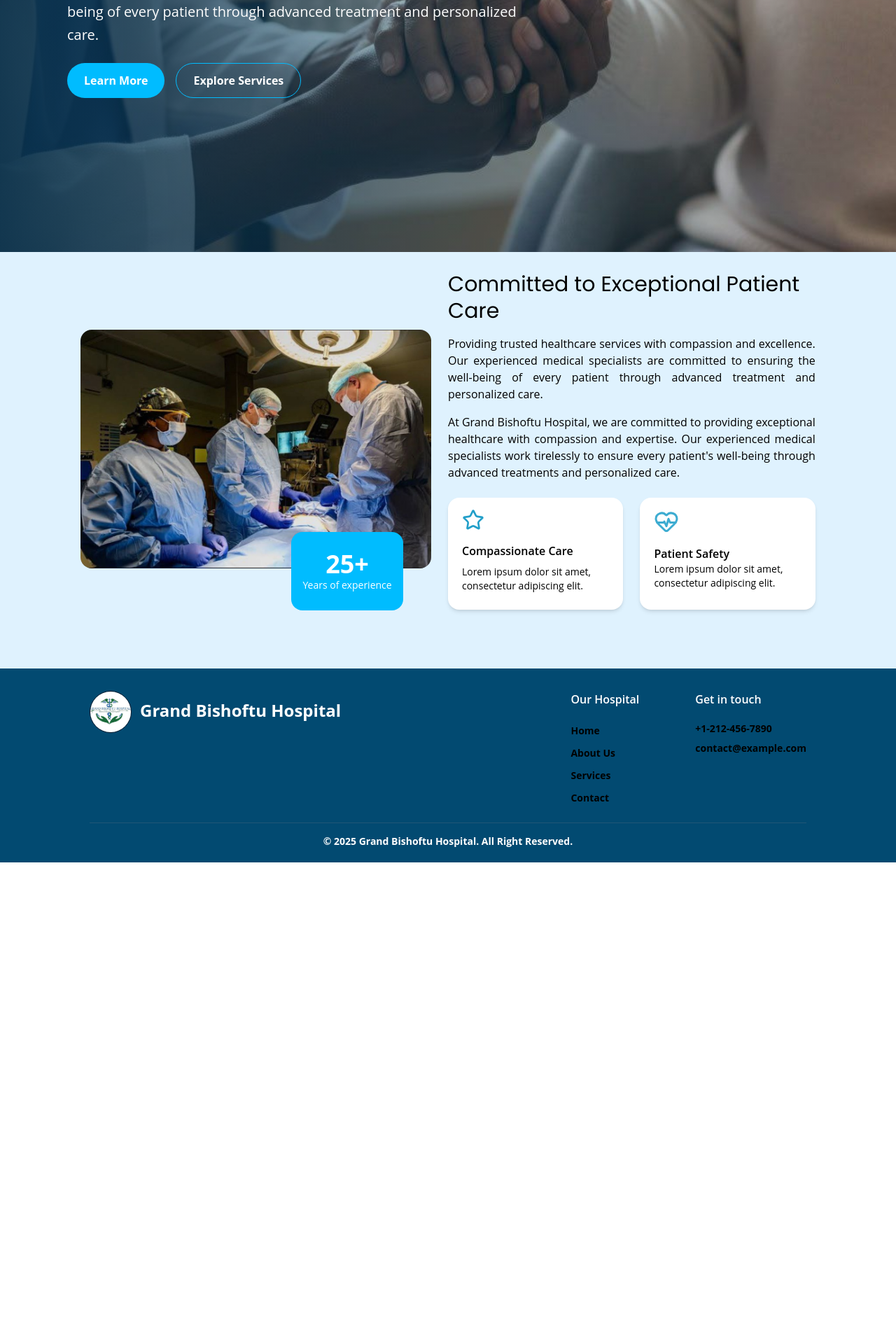
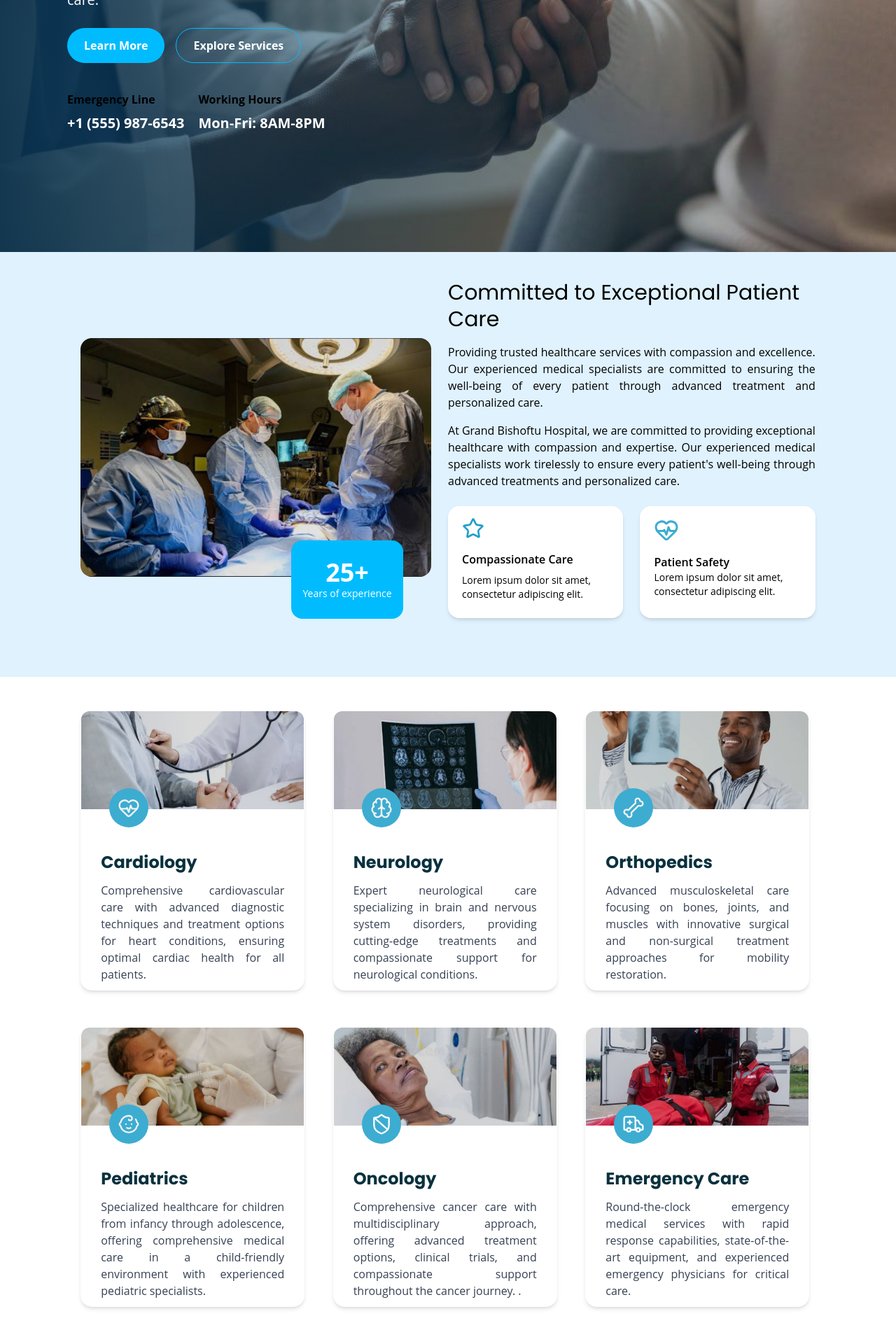
Before and after one commit to Tsedniya/Grand_Bishoftu_Hospital, a React (Vite) app in the folder myapp/: page / in a window 1280 px wide. Shown: the part 440-2360 px from the top of the page at 70% size. Before the commit the page ends 1672 px from the top, so only its background shows below. Built offline with nearby package versions, Linux system fonts and the light colour scheme.

Commit message:
frontend:info

```diff
--- a/myapp/src/components/Departements.jsx
+++ b/myapp/src/components/Departements.jsx
@@ -15,7 +15,7 @@ import cancer from '../assets/cancer.jpg'
 const Departements = () => {
   return (
 
-   <div className=" grid sm:grid-cols-1 md:grid-cols-2 lg:grid-cols-3 my-12 px-4 sm:px-[5vw] md:px-[7vw] lg:px-[9vw] ">
+   <div className=" grid sm:grid-cols-1 md:grid-cols-2 lg:grid-cols-3  gap-8 my-12 px-4 sm:px-[5vw] md:px-[7vw] lg:px-[9vw] ">
 
 
     <div className='relative bg-white border w-80 h-100 rounded-2xl border-white mb-5 transition-transform duration-300 hover:scale-105 shadow-md'>
--- a/myapp/src/components/Hero.jsx
+++ b/myapp/src/components/Hero.jsx
@@ -38,6 +38,17 @@ const Hero = () => {
               Explore Services
             </button>
           </div>
+
+          <div className="flex flex-col sm:flex-row gap-5 mt-10">
+            <div className="text-left">
+              <p className="text-black font-bold">Emergency Line</p>
+              <p className="text-white font-bold pt-2 text-xl">+1 (555) 987-6543</p>
+            </div>
+           <div className="text-left">
+             <p className="text-black font-bold">Working Hours</p>
+             <p className="text-white font-bold pt-2 text-xl">Mon-Fri: 8AM-8PM</p>
+           </div>
+          </div>
         </div>
       </section>
 
--- a/myapp/src/components/Homeone.jsx
+++ b/myapp/src/components/Homeone.jsx
@@ -5,7 +5,7 @@ import heart from '../assets/heart.svg'
 
 const Homeone = () => {
   return (
-    <div className="flex flex-col lg:flex-row bg-sky-100 items-center justify-between pt-7 pb-15 px-4 sm:px-[5vw] md:px-[7vw] lg:px-[9vw] gap-6">
+    <div className="flex flex-col lg:flex-row bg-sky-100 items-center justify-between pt-10 pb-15 px-4 sm:px-[5vw] md:px-[7vw] lg:px-[9vw] gap-6">
 
 
       {/* Image */}
--- a/myapp/src/pages/Home.jsx
+++ b/myapp/src/pages/Home.jsx
@@ -2,7 +2,7 @@ import React from 'react'
 import Hero from '../components/Hero'
 //import TitleAbout from '../components/TitleAbout'
 import Homeone from '../components/Homeone'
-//import Departements from '../components/Departements'
+import Departements from '../components/Departements'
 
 
 const Home = () => {
@@ -10,7 +10,7 @@ const Home = () => {
     <div>
       <Hero />
       <Homeone/>
-      {/*<Departements/>*/}
+      <Departements/>
     </div>
   )
 }
```
